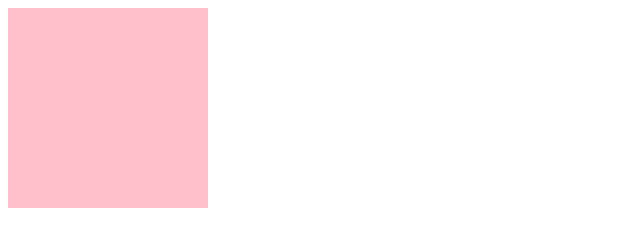
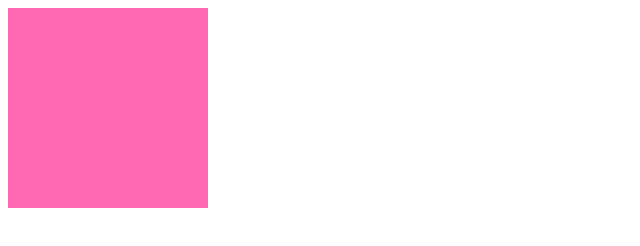
Before and after one commit to wangshuai8520/ss-app, a plain HTML site: page index.html in a window 1280 px wide. Shown: the whole page, without its empty margins (0-640 px from the left). Drawn offline with Linux system fonts and the light colour scheme.

Commit message:
第二次更新

```diff
--- a/index.html
+++ b/index.html
@@ -10,7 +10,7 @@
     .box {
       width: 200px;
       height: 200px;
-      background-color: pink;
+      background-color: hotpink;
     }
   </style>
 </head>
```
